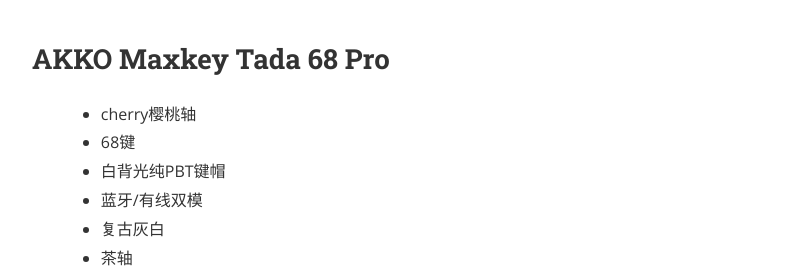
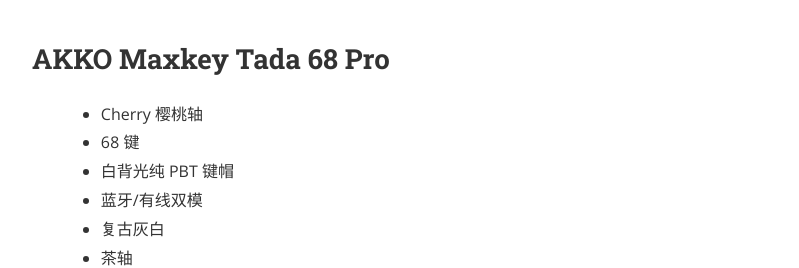
Before and after one commit to lishuu/lishuu.github.io, a Jekyll site: the page built from _posts/2018-07-25-new-keyboard.markdown, in a window 1280 px wide. Shown: the part 306-574 px from the top of the page, without its empty margins (240-1039 px from the left). Built offline with Jekyll 4.4.1, drawn with Linux system fonts in a browser that asks for light colours; nearby versions of some CDN libraries; grey boxes are pictures that could not be loaded.

```diff
--- a/_posts/2018-07-25-new-keyboard.markdown
+++ b/_posts/2018-07-25-new-keyboard.markdown
@@ -6,9 +6,9 @@ categories: toy
 ---
 
 ## AKKO Maxkey Tada 68 Pro
-> - cherry樱桃轴
-> - 68键
-> - 白背光纯PBT键帽
+> - Cherry 樱桃轴
+> - 68 键
+> - 白背光纯 PBT 键帽
 > - 蓝牙/有线双模
 > - 复古灰白
 > - 茶轴
--- /dev/null
+++ b/_posts/2018-07-25-update-golang-and-beego.markdown
@@ -0,0 +1,6 @@
+---
+layout: post
+title:  "升级 golang & beego"
+date:   2018-07-25 09:00:00
+categories: golang
+---
```
